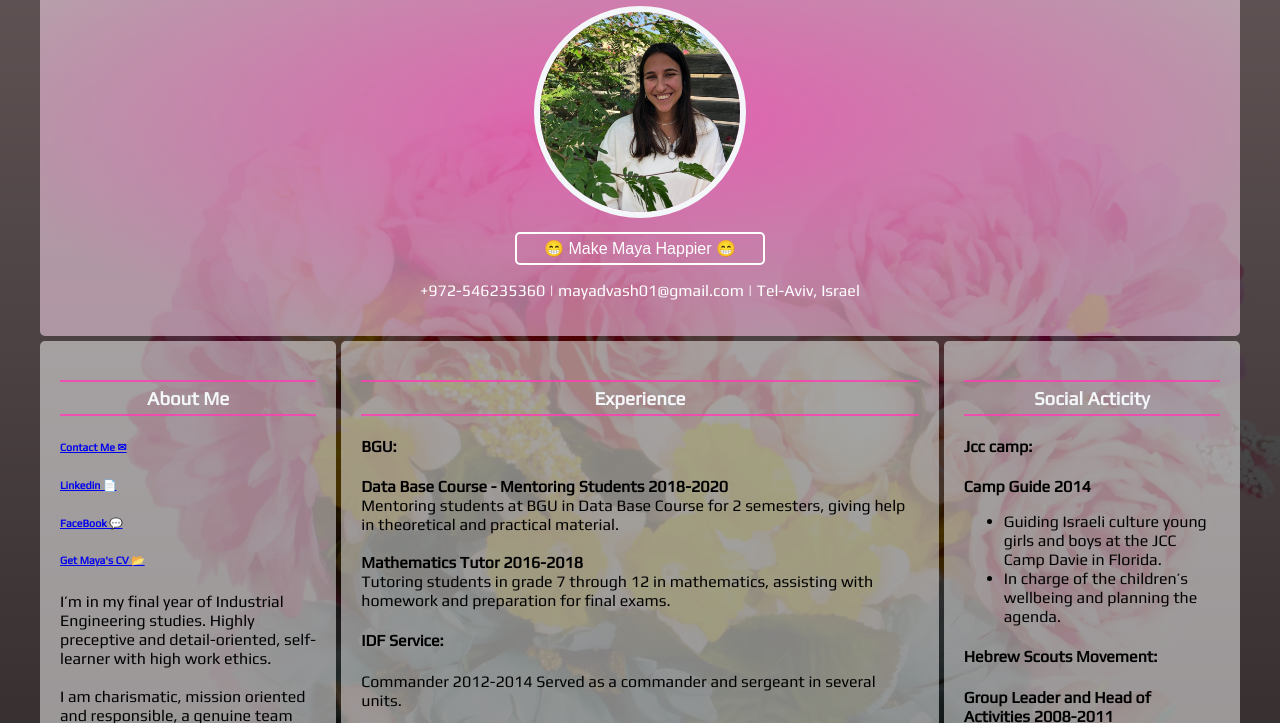
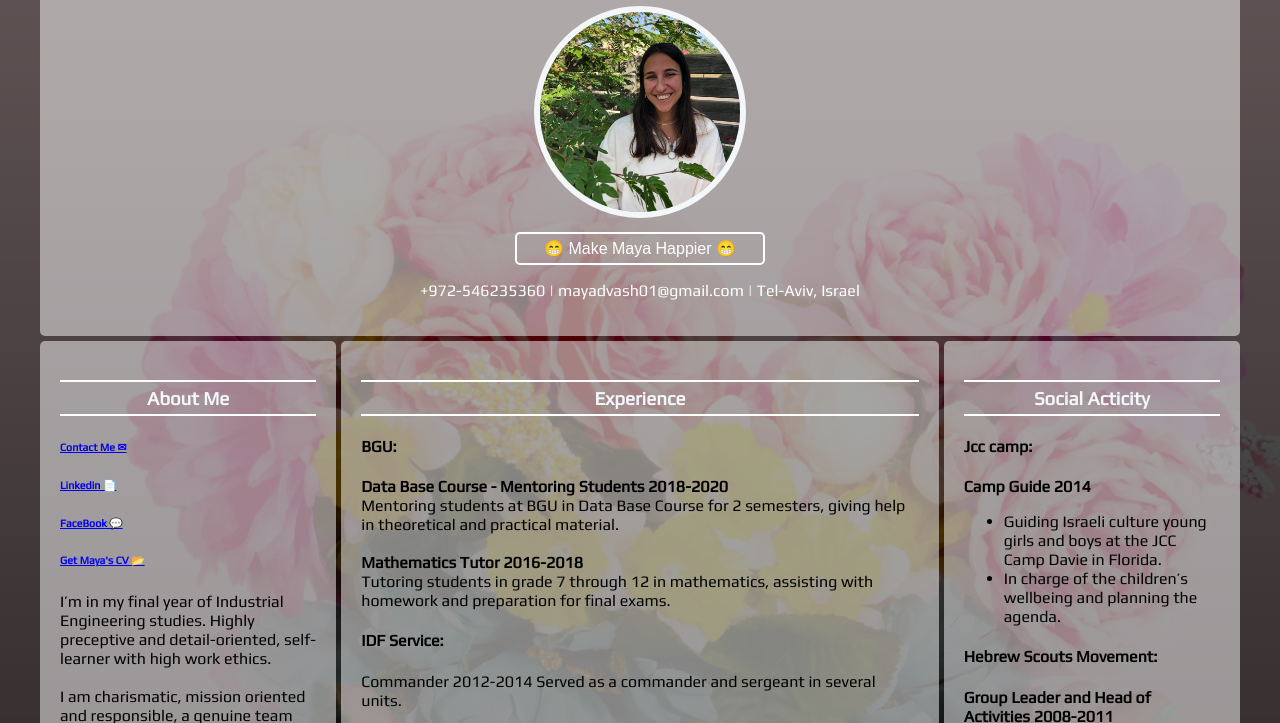
Before and after one commit to MotiLM2003/maya-project, a plain HTML site: page index.html in a window 1280 px wide. Shown: the part 142-865 px from the top of the page. Drawn offline with Linux system fonts and the light colour scheme.

Commit message:
:apple: revese changes

```diff
--- a/cv_css.css
+++ b/cv_css.css
@@ -33,6 +33,8 @@ h3 {
   text-align: center;
   border-top: 2px solid rgba(255, 61, 181, 0.8);
   border-bottom: 2px solid rgba(255, 61, 181, 0.8);
+  border-top: 2px solid #fff;
+  border-bottom: 2px solid #fff;
   padding: 5px;
 
   color: #f4f7fa;
@@ -41,10 +43,10 @@ h3 {
   grid-area: header;
   text-align: center;
   color: #fff;
-  background: radial-gradient(
+  /* background: radial-gradient(
     rgba(255, 61, 181, 0.6) 10%,
     rgba(255, 61, 181, 0.1) 80%
-  );
+  ); */
 }
 .item2 {
   grid-area: about-me;
@@ -83,6 +85,7 @@ h3 {
   object-fit: cover;
   border: 6px solid #f4f7fa;
   text-align: center;
+  /* mix-blend-mode: luminosity; */
 }
 
 .default-button {
```
